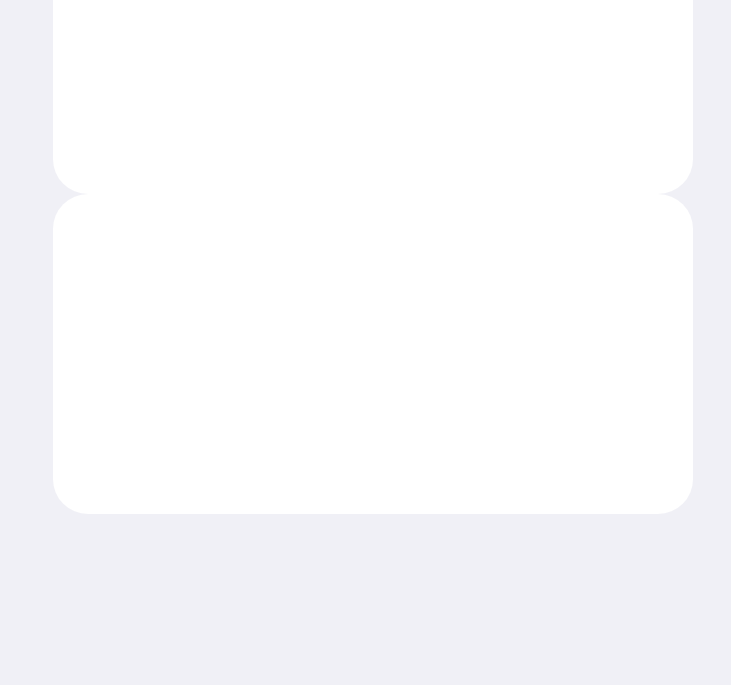
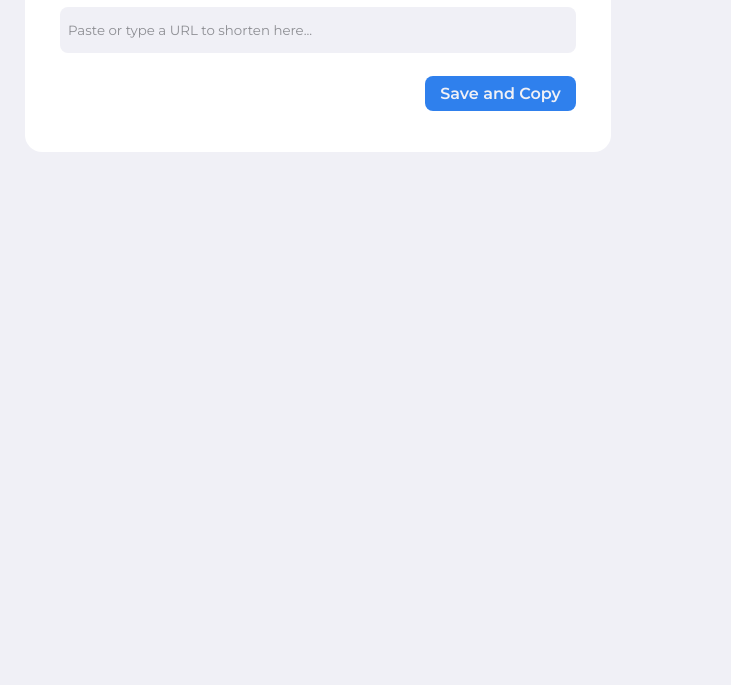
Before and after one commit to kevinuulong/link-shortener, a website: page public/dashboard.html in a window 1280 px wide. Shown: the part 115-800 px from the top of the page, without its empty margins (0-731 px from the left). Drawn offline with Linux system fonts and the light colour scheme.

Commit message:
Shorten Card Styling

```diff
--- a/public/dashboard.html
+++ b/public/dashboard.html
@@ -7,7 +7,11 @@
     <link rel="stylesheet" href="./styles/css/dashboard.css">
 </head>
 <body>
-    <div class="card" id="shorten"></div>
+    <div class="card" id="shorten">
+        <h1>Shorten</h1>
+        <input id="shortenUrl" type="text" placeholder="Paste or type a URL to shorten here..."/>
+        <div class="btn" id="shortenBtn">Save and Copy</div>
+    </div>
     <div class="card" id="settings"></div>
 </body>
 </html>
--- /dev/null
+++ b/public/styles/scss/_fonts.scss
@@ -0,0 +1,6 @@
+@import url('https://fonts.googleapis.com/css2?family=Montserrat:wght@400;600&display=swap');
+
+@mixin font($weight) {
+    font-family: 'Montserrat', sans-serif;
+    font-weight: $weight;
+}
--- /dev/null
+++ b/public/styles/scss/_radii.scss
@@ -0,0 +1,3 @@
+$smallRadius: 8px;
+$mediumRadius: 17px;
+$largeRadius: 35px;
--- a/public/styles/scss/dashboard.scss
+++ b/public/styles/scss/dashboard.scss
@@ -1,21 +1,64 @@
 @import 'colors';
+@import 'fonts';
+@import 'radii';
 
 body {
     background-color: $secondaryLight;
     color: $primaryTextLight;
-    padding: 45px;
+    padding: 17px;
+}
+
+h1 {
+    @include font(600);
+    margin: 0;
+}
+
+input {
+    background: #F0F0F6;
+    border-radius: $smallRadius;
+    outline: none;
+    border: none;
+    @include font(400);
+    height: 30px;
+    width: 500px;
+    padding: 8px;
+    margin-top: 23px;
+    margin-bottom: 23px;
+}
+
+input::placeholder {
+    color: $placeholderTextLight;
 }
 
 .card {
-    width: 50vw;
+    // width: 50vw;
     background-color: $primaryLight;
-    border-radius: 35px;
+    border-radius: $mediumRadius;
+    display: inline-block;
+}
+
+.btn {
+    background-color: $primaryAccent;
+    color: $secondaryText;
+    @include font(600);
+    width: 135px;
+    padding: 8px;
+    text-align: center;
+    border-radius: $smallRadius;
+    cursor: pointer;
+}
+
+#shortenBtn {
+    position: absolute;
+    right: 35px;
 }
 
 #shorten {
-    height: 20vw;
+    padding: 35px;
+    height: 172px;
+    position: relative;
 }
 
 #settings {
-    height: 25vw;
+
 }
```
Also changed, not shown: public/styles/css/dashboard.css, 1 other file.
